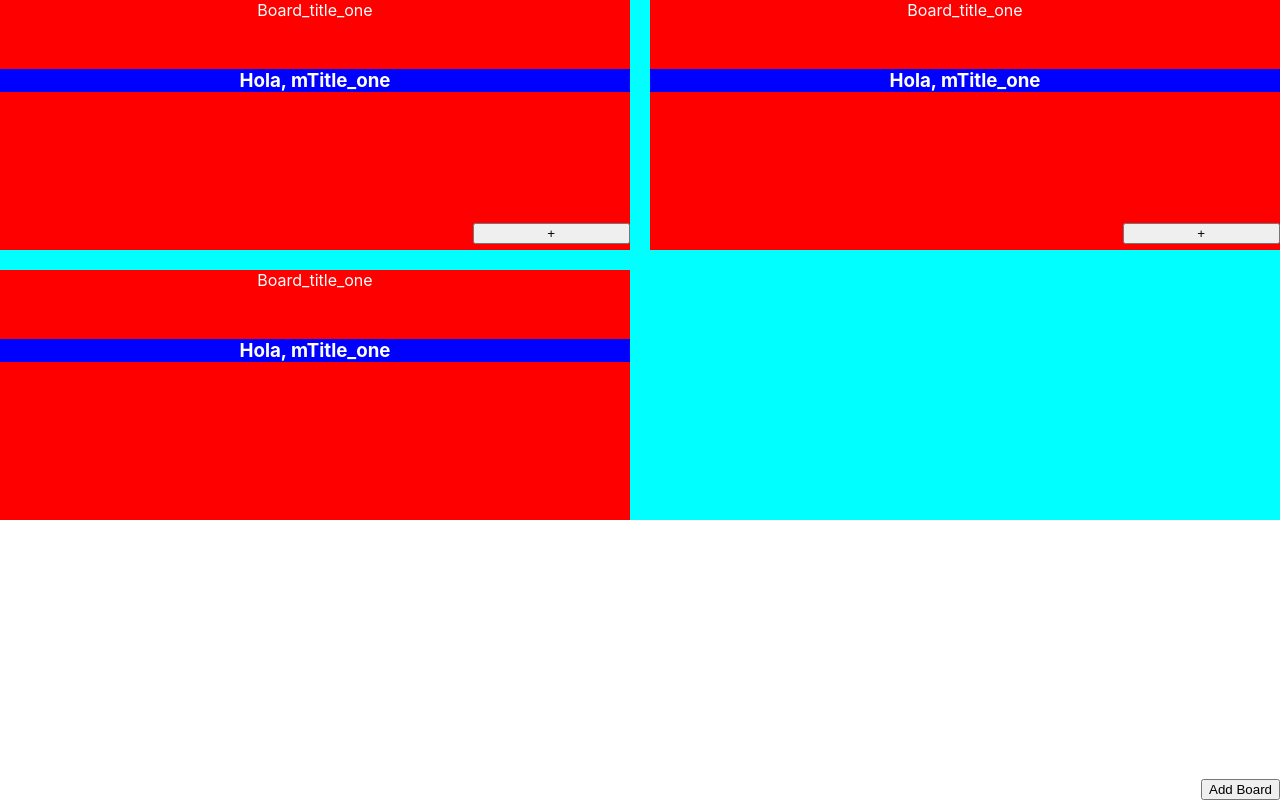
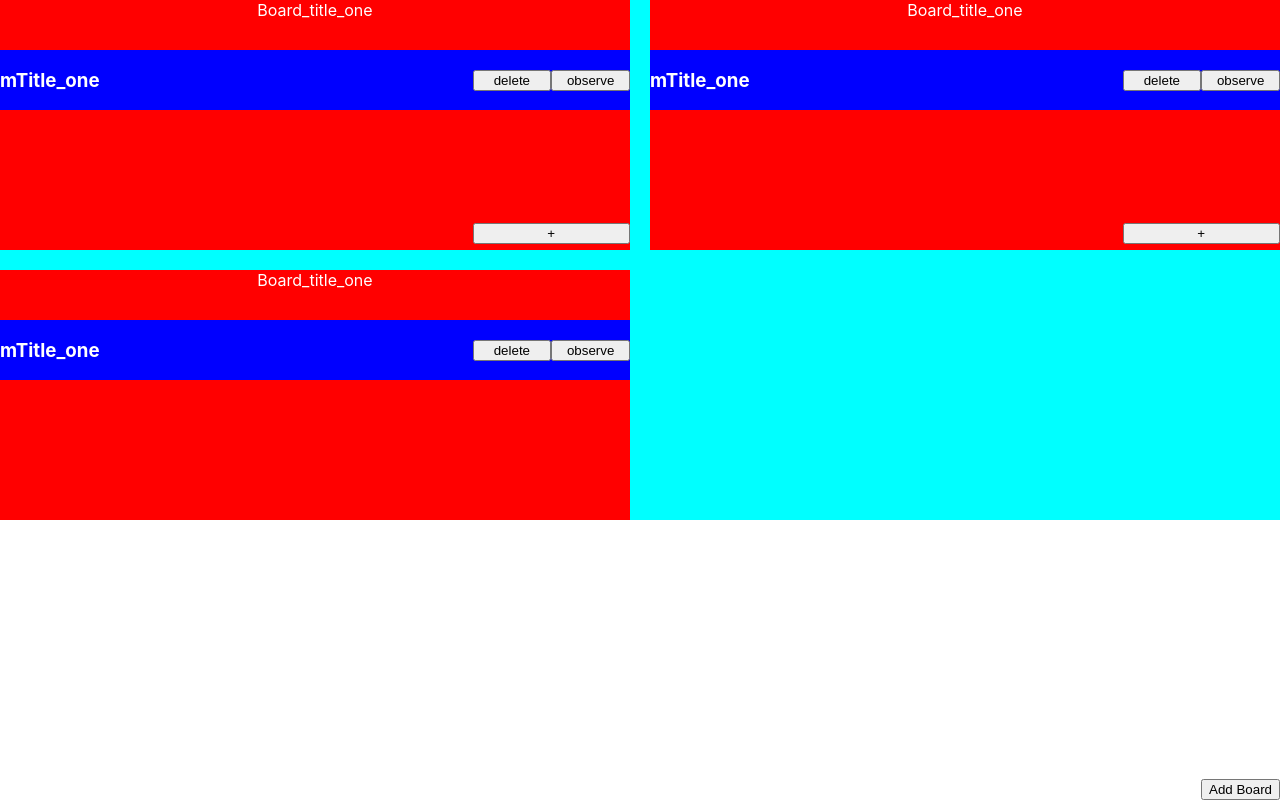
Before and after one commit to thirty33/BoardsApp_frontend, a React (Create React App) app: page / in a window 1280 px wide. Built offline with nearby package versions, Linux system fonts and the light colour scheme.

Commit message:
logic to delete messages from Board

```diff
--- a/src/components/boardComponent.js
+++ b/src/components/boardComponent.js
@@ -2,7 +2,15 @@ import React from 'react';
 import '../style/boardstyle.css';
 
 function Message(props) {
-	return <h3 className="messageBox">Hola, {props.message}</h3>;
+	return <div className="messageBox">
+			<div className="messageBody">
+				<h3>{props.message.message_title}</h3>
+			</div>
+			<div className="messageActions">
+				<button onClick={() => props.deleteMessage(props.message.id)}>delete</button>
+				<button onClick={() => props.viewMessageDetail(props.message.id)}>observe</button>
+			</div>
+		</div>;
 }
 
 
@@ -11,7 +19,9 @@ export function Board(props) {
 	const listMessages = messages.map((message) =>
 		<Message
 			key={message.id}
-			message= {message.message_title}
+			message= {message}
+			deleteMessage={(i) => props.deleteMessage({message_id: i, board_id: props.board.id})}
+			viewMessageDetail={(i) => props.viewMessageDetail({message_id: i, board_id: props.board.id})}
 		/>
 	);
 	const showButton = !props.board.isPrivate || (props.board.ownerId === props.userId);
--- a/src/components/welcome.js
+++ b/src/components/welcome.js
@@ -21,7 +21,9 @@ export class BoardsWrapper extends React.Component {
 				key={board.id}
 				board={board}
 				userId={this.state.userId}
-				onClick={(i) => this.addNewMessageToBoard(i)} />
+				onClick={(i) => this.addNewMessageToBoard(i)}
+				deleteMessage={(i) => this.deleteMessage(i)}
+				viewMessageDetail={(i) => this.viewMessageDetail(i)} />
 		);
 		return (
 			<div className="boardsWrapper">
@@ -41,7 +43,9 @@ export class BoardsWrapper extends React.Component {
 		// console.log('Is handle function',i);
 		const boards = this.state.boards.slice();
 		const currentBoard = boards[i-1];
+
 		const newMessageId = currentBoard.messages.length + 1;
+		console.log('new message index', newMessageId);
 		var newMessage = {id:newMessageId, message_title: 'newMessageTitle'};
 		currentBoard.messages.push(newMessage);
 		// console.log('show concat messages', currentBoard);
@@ -58,4 +62,22 @@ export class BoardsWrapper extends React.Component {
 			boards: boards
 		});
 	}
+	deleteMessage(i) {
+		console.log('Deleting message', i.message_id, i.board_id);
+		const boards = this.state.boards.slice();
+		const currentBoard = boards[i.board_id - 1];
+
+		for(var y = 0; y < currentBoard.messages.length; y++) {
+			if (currentBoard.messages[y].id === i.message_id) {
+				currentBoard.messages.splice(y, 1);
+				y--;
+			}
+		}
+		this.setState({
+			boards : boards,
+		});
+	}
+	viewMessageDetail(i) {
+		console.log('view Message detail', i.message_id, i.board_id);
+	}
 }
--- a/src/index.js
+++ b/src/index.js
@@ -5,15 +5,15 @@ import App from './App';
 import * as serviceWorker from './serviceWorker';
 import {BoardsWrapper} from './components/welcome';
 
-function tick() {
-const element = (
-    <div>
-    <h1>Hello, world!</h1>
-    <h2>It is {new Date().toLocaleTimeString()}.</h2>
-    </div>
-);
-ReactDOM.render(element, document.getElementById('root'));
-}
+// function tick() {
+// const element = (
+//     <div>
+//     <h1>Hello, world!</h1>
+//     <h2>It is {new Date().toLocaleTimeString()}.</h2>
+//     </div>
+// );
+// ReactDOM.render(element, document.getElementById('root'));
+// }
 
 // setInterval(tick, 1000);
 ReactDOM.render( <BoardsWrapper />, document.getElementById('root'));
--- a/src/style/boardstyle.css
+++ b/src/style/boardstyle.css
@@ -31,6 +31,16 @@
 
 .messageBox {
 	color: white;
-	text-align: center;
+	/* text-align: center; */
 	background-color: blue;
+	display:grid;
+	grid-template-columns: 3fr 1fr;
+	/* grid-gap: 15px; */
 }
+
+.messageActions {
+	display: grid;
+	grid-template-columns: 1fr 1fr;
+	justify-content: center;
+	align-content: center;
+}
```
